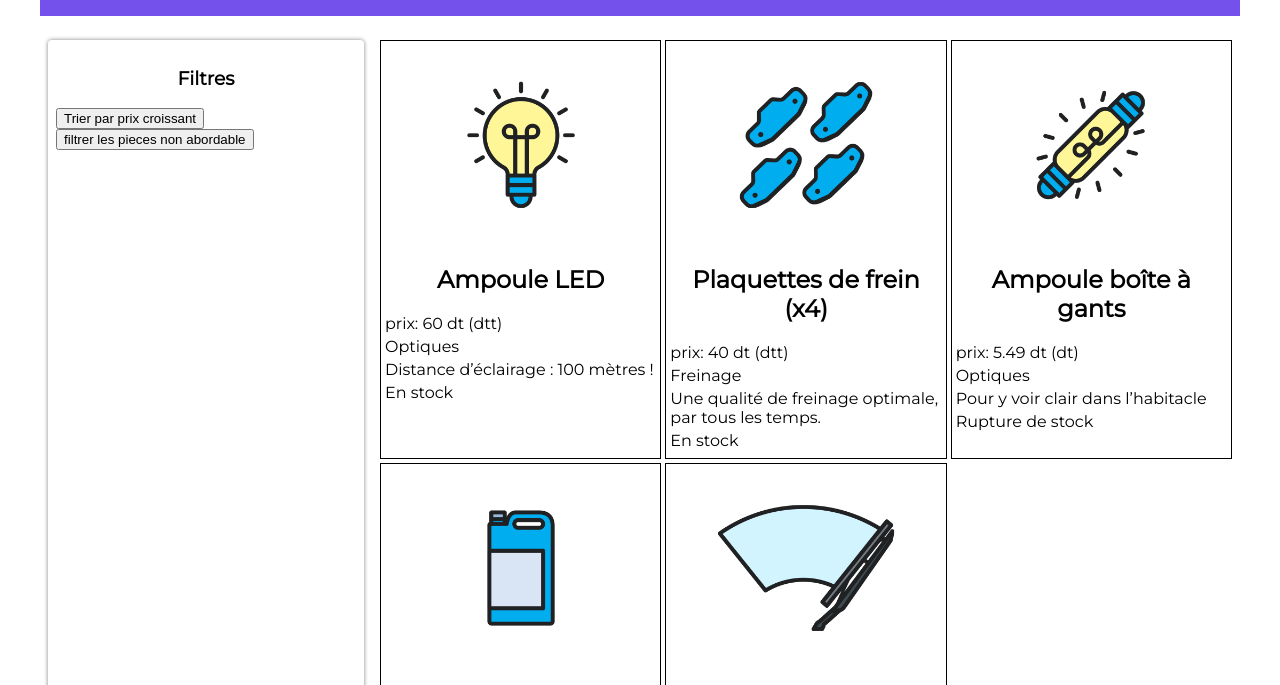
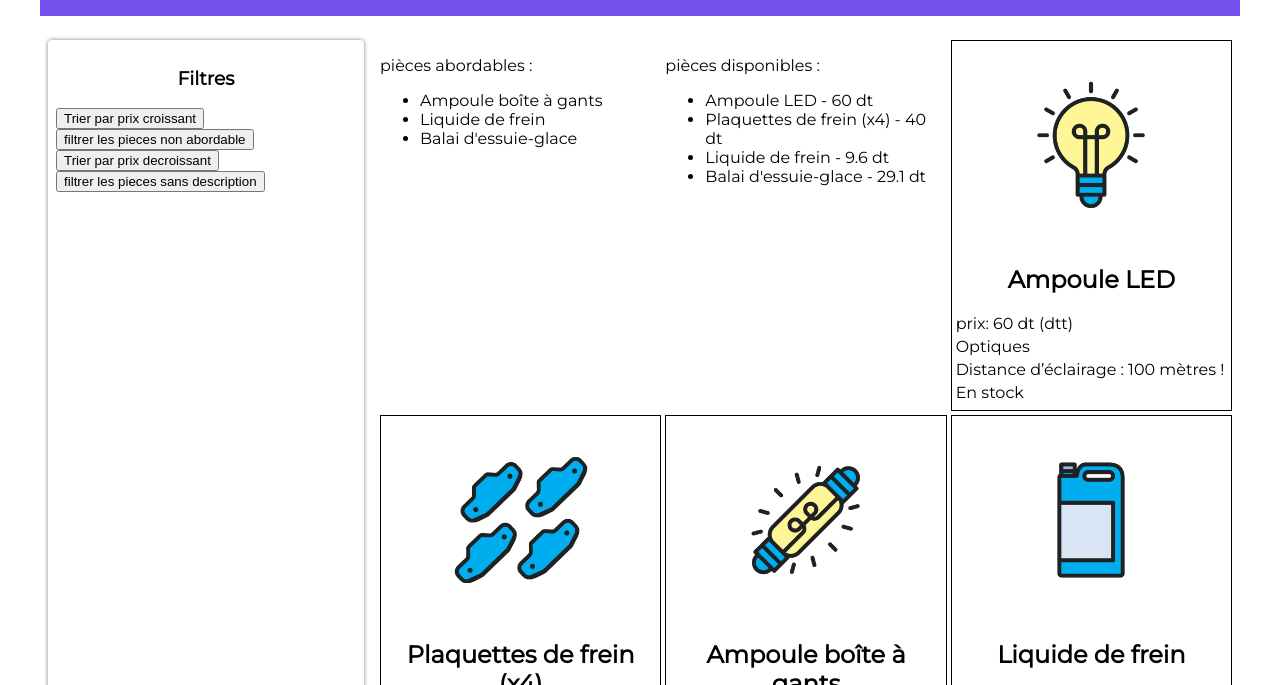
Before and after one commit to dhiya-debbech/bonne-pieces, a website: page index.html in a window 1280 px wide. Shown: the part 98-783 px from the top of the page. Drawn offline with Linux system fonts and the light colour scheme.

Commit message:
bonne-piece

```diff
--- a/index.html
+++ b/index.html
@@ -18,10 +18,20 @@
 			    <button class="btn-trier">Trier par prix croissant</button>
 				<br>
 				<button class="btn-filtrer">filtrer les pieces non abordable</button>
+				<br>
+				<button class="btn-trier-dec">Trier par prix decroissant</button>
+				<br>
+				<button class="btn-filtrer-desc">filtrer les pieces sans description</button>
 			</section>
 
 			<!-- Fiches produits -->
 			<section class="fiches">
+				<div class="abordable">
+					<p>pièces abordables :</p>
+				</div>
+				<div class="P-disponible">
+					<p>pièces disponibles :</p>
+				</div>
 			</section>
 		</main>
 	</body>
--- a/pieces.js
+++ b/pieces.js
@@ -44,4 +44,61 @@ const piecesFilter = pieces.filter(function(piece){
               return piece.prix <= 35;
 })
 console.log(piecesFilter)
+});
+const buttonTrier = document.querySelector(".btn-trier-dec");
+buttonTrier.addEventListener("click",function(){
+    const piecesOrdonnees = Array.from(pieces);
+    piecesOrdonnees.sort(function(a,b){
+        return b.prix - a.prix
+    })
+    console.log(piecesOrdonnees);
+});
+const buttonFilter = document.querySelector(".btn-filtrer-desc");
+buttonFilter.addEventListener("click", function(){
+    const piecesFilter = pieces.filter(function(piece){
+        return piece.description
+    })
+    console.log(piecesFilter);
 })
+
+
+// function Lambda pour map pieces
+// splice pour supprimer le noms de toutes les pieces non abordales
+const noms = pieces.map(piece=>piece.nom);
+for(let i=pieces.length-1 ;i >= 0 ; i--){
+    if(pieces[i].prix > 35){
+        noms.splice(i , 1)
+    }
+}
+console.log(noms)
+
+// creation de la liste
+const abordableElement = document.createElement("ul");
+// Ajout de chaque nom à la liste
+for(let i = 0 ; i < noms.length ; i ++){
+    const nomElement = document.createElement("li");
+    nomElement.innerText = noms[i];
+    abordableElement.appendChild(nomElement)
+};
+
+// Ajout de l'en-tête puis de la liste au bloc résultats filtres
+document.querySelector('.abordable')
+   .appendChild(abordableElement);
+
+   const nomDisponible = pieces.map(piece=>piece.nom);
+   const prixDiponible = pieces.map(piece=>piece.prix);
+
+   for(let i = pieces.length-1; i>=0 ;i--){
+    if(pieces[i].disponibilite===false){
+        nomDisponible.splice(i , 1)
+        prixDiponible.splice(i , 1)
+    }
+   };
+
+   const disponibleElement=document.createElement("ul");
+   for(let i =0;i < nomDisponible.length ; i++){
+     const nomElement = document.createElement("li")
+     nomElement.innerText = `${nomDisponible[i]} - ${prixDiponible[i]} dt `
+     disponibleElement.appendChild(nomElement)
+   };
+   document.querySelector(".P-disponible").appendChild(disponibleElement);
```
